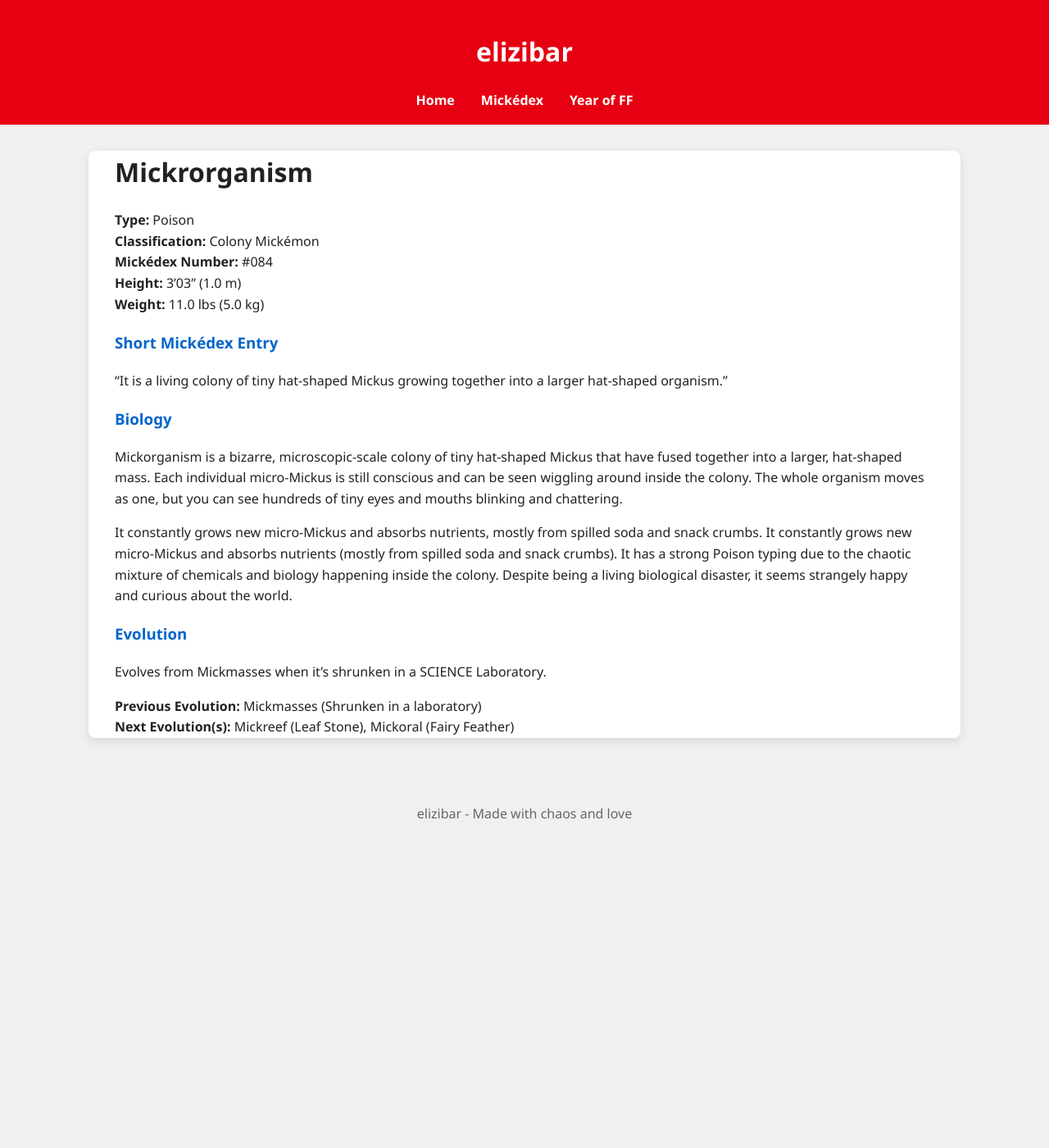
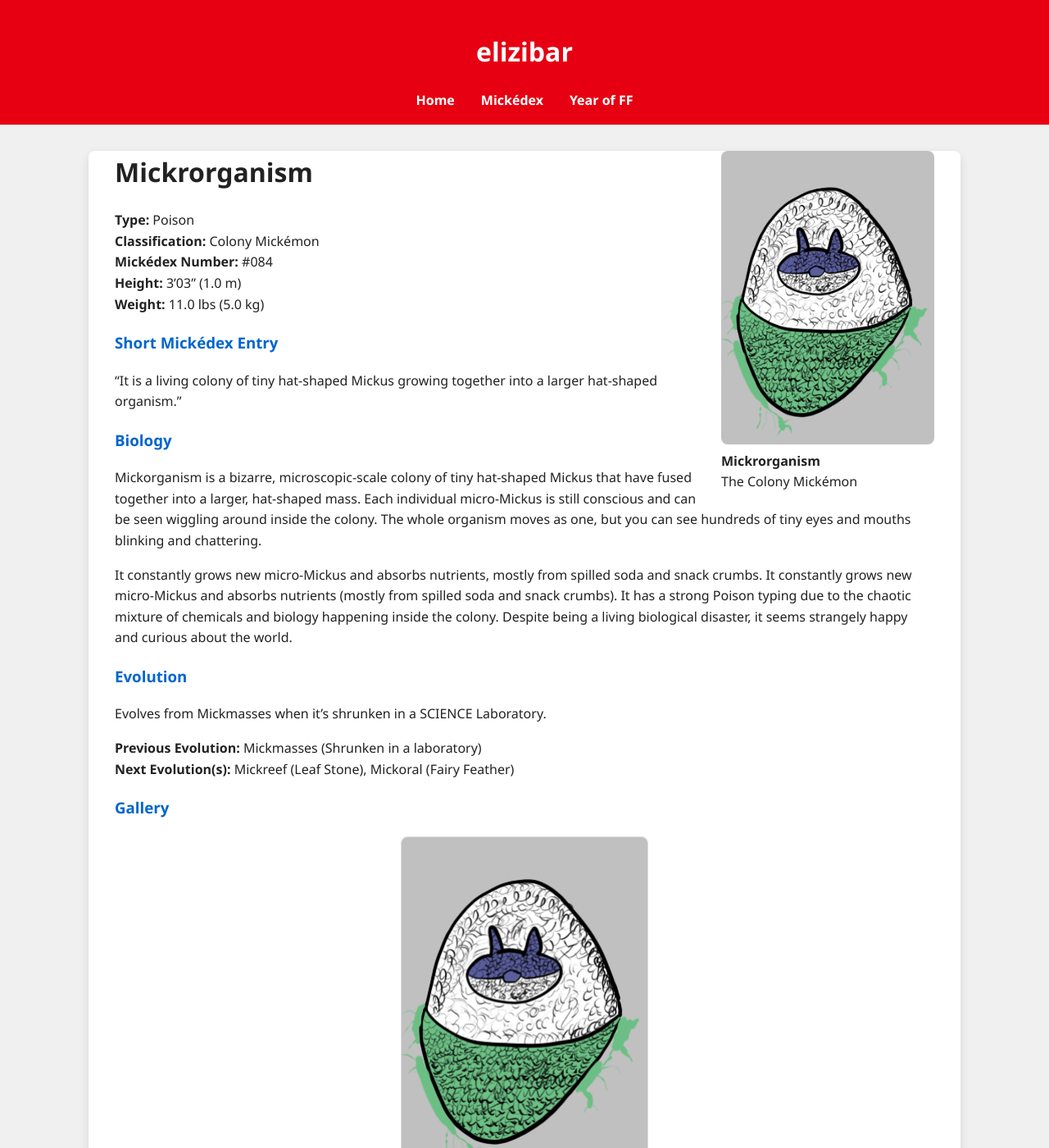
Before and after one commit to elizibar/elizibar.github.io, a Jekyll site: the page built from mickedex/group/mickrorganism.md, in a window 1280 px wide and 1400 px high. Shown: the whole window at 82% size. Built offline with Jekyll 4.4.1, drawn with Linux system fonts in a browser that asks for light colours.

Commit message:
mickrorganism

```diff
--- a/mickedex/group/mickrorganism.md
+++ b/mickedex/group/mickrorganism.md
@@ -3,6 +3,11 @@
 layout: default
 permalink: /mickedex/mickrorganism/
 ---
+
+<figure style="float: right; margin: 0 0 20px 20px; width: 260px;">
+  <img src="/assets/images/mickrorganism.png" alt="Mickrorganism" style="width: 100%; border-radius: 8px;">
+  <figcaption><strong>Mickrorganism</strong><br>The Colony Mickémon</figcaption>
+</figure>
 
 # Mickrorganism
 
@@ -26,3 +31,6 @@
 
 **Previous Evolution:** Mickmasses (Shrunken in a laboratory)
 **Next Evolution(s):** Mickreef (Leaf Stone), Mickoral (Fairy Feather)
+
+### Gallery
+![Mickrorganism](/assets/images/mickrorganism.png){:width="30%" style="display: block; margin: 20px auto; border: 1px solid #ddd; border-radius: 8px;"}
```
Also changed, not shown: assets/images/mickrorganism.png (added).
